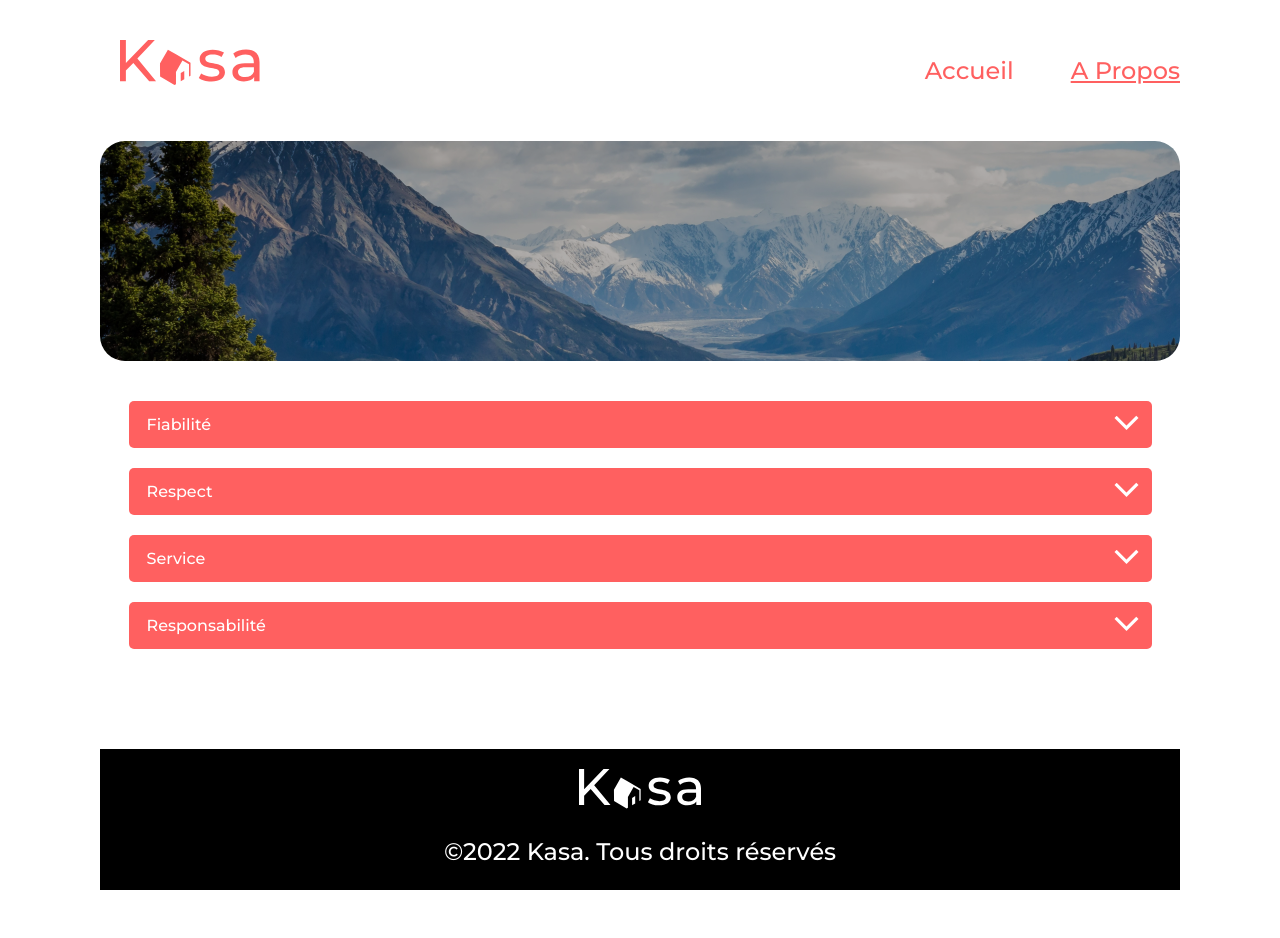
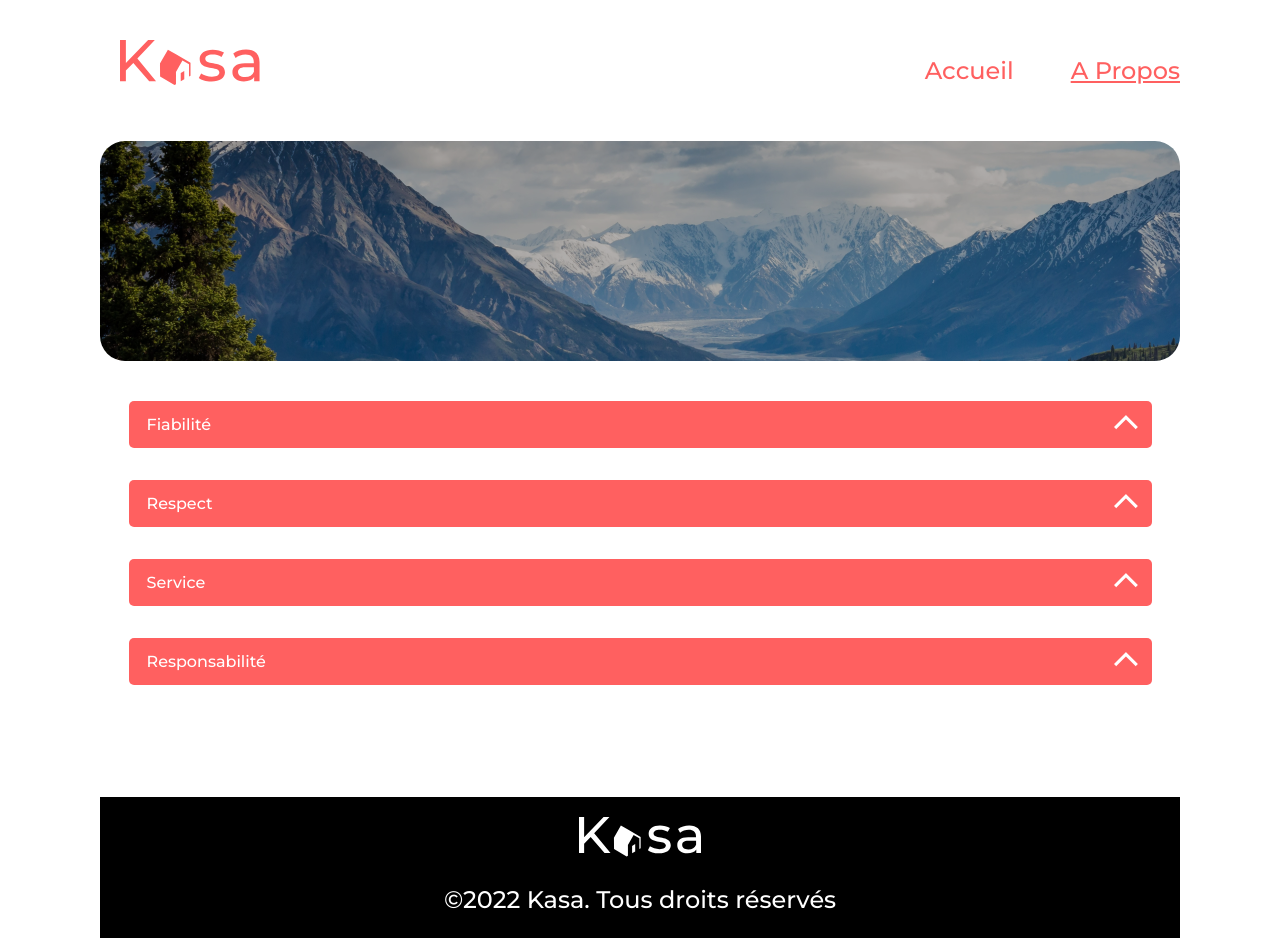
Before and after one commit to melcd238/MelainaDonati_11_07022022, a React (Create React App) app: page /about in a window 1280 px wide. Before the commit the page ends 890 px from the top, so only its background shows below. Built offline with nearby package versions, Linux system fonts and the light colour scheme.

Commit message:
onClick sur les dropdown

```diff
--- a/src/Components/Dropdown/Dropdown.js
+++ b/src/Components/Dropdown/Dropdown.js
@@ -1,14 +1,30 @@
-import React from 'react';
+import React, { useState } from 'react';
 import classes from '../Dropdown/Dropdown.module.css';
-import arrowback from '../../Images/arrowBack.png'
+import arrowup from '../../Images/arrowUp.png';
+import arrowback from '../../Images/arrowBack.png';
 
 
 
 function Dropdown (props){
+    const [isOpen, setIsOpen] = useState(false);
+
       return(
+          <div className={classes.dropdonwContainer}>
           <div className={classes.dropdown}>
             <p className={classes.title}>{props.value}</p>
-            <div className={classes.arrow}><img src={arrowback} alt="fleche"></img></div>
+            <div className={classes.arrow}
+                 onClick={e => {setIsOpen(!isOpen)}}>
+
+                     {isOpen ?
+                     <img src={arrowback} alt="fleche vers le bas"></img>
+                     :
+                     <img src={arrowup} alt="fleche vers le haut"></img>
+                    }
+             </div>
+          </div>
+            <div className={isOpen ? classes.contentContainer : classes.contentContainerClose}>
+                   <p className={classes.contentParaph}>{props.content}</p>
+            </div>
           </div>
       )
 }
--- a/src/Components/Dropdown/Dropdown.module.css
+++ b/src/Components/Dropdown/Dropdown.module.css
@@ -1,13 +1,18 @@
+.dropdonwContainer{
+    max-width :1023px;
+    width:100%;
+    margin-bottom: 32px;
+}
 .dropdown{
     background-color:#FF6060;
     max-width :1023px;
     width:100%;
     height : 47px;
     border-radius:5px;
-    margin-bottom: 20px;
     display:flex;
     justify-content: space-between;
     align-items:center;
+
 }
 .title{
     color: white;
@@ -18,4 +23,22 @@
     width: 20px;
     height:20px;
     padding-right:18px;
+    cursor:pointer;
 }
+.contentContainer{
+    background-color:#E5E5E5;
+    max-width :1023px;
+    width:100%;
+    border-radius:5px;
+   margin-top: -24px;
+
+
+}
+.contentContainerClose{
+    display: none;
+}
+.contentParaph{
+    font-size:24px;
+    color:#FF6060;
+    padding:36px 20px 20px 20px;
+}
--- a/src/Containers/APropos/APropos.js
+++ b/src/Containers/APropos/APropos.js
@@ -10,11 +10,32 @@ function APropos(props){
         <div className={classes.AProposContainer}>
          <Banner/>
          <div className={classes.dropdownList}>
-             <Dropdown value="Fiabilité"/>
-             <Dropdown value="Respect"/>
-             <Dropdown value="Service"/>
-             <Dropdown value="Responsabilité"/>
-         </div>
+             <Dropdown value="Fiabilité"
+                       content="Faire un voyage signifie généralement y consacrer du temps et de l'argent.
+                        Il est donc important de trouver un logement qui convienne parfaitement à vos besoins.
+                        Voici quelques conseils pour vous aider à voyager en toute confiance, en sachant que vous avez pris la bonne décision.
+                        Trouvez le logement qui vous convient:
+                               - Lisez les évaluations et les commentaires
+                               - Consultez les dispositifs de sécurité
+                               - Obtenez des réponses à vos questions
+                               - Communiquez et payez toujours sur Kasa
+                               - Effectuez un contrôle de sécurité
+                               - Faites des recherches concernant les alertes et précautions de voyage"/>
+
+             <Dropdown value="Respect"
+                       content="La bienveillance fait partie des valeurs fondatrices de Kasa.
+                        Tout comportement discriminatoire ou de perturbation du voisinage entraînera une exclusion de notre plateforme."/>
+             <Dropdown value="Service"
+                       content="Afin de contribuer au bon fonctionnement de Kasa et de couvrir les coûts de nos services,
+                        tels que l'assistance utilisateurs 24h/24, nous appliquons des frais de service lorsqu'une réservation est confirmée."/>
+             <Dropdown value="Responsabilité"
+                       content="Vous êtes dans l'obligation de suivre nos consignes, comme notre Charte d'hospitalité,
+                        et de vous assurer que vous respectez les lois et autres règles qui s'appliquent
+                        à votre situation particulière et à votre région, comme la Politique de non-discrimination.
+                        Il est important de vous assurer que vous avez le droit d'accueillir des voyageurs dans votre logement.
+                        Par exemple, des contrats, des lois ou autres règlements locaux peuvent présenter certaines restrictions. "/>
+
+        </div>
         </div>
     )
 }
```
Also changed, not shown: src/Images/arrowUp.png (added).
